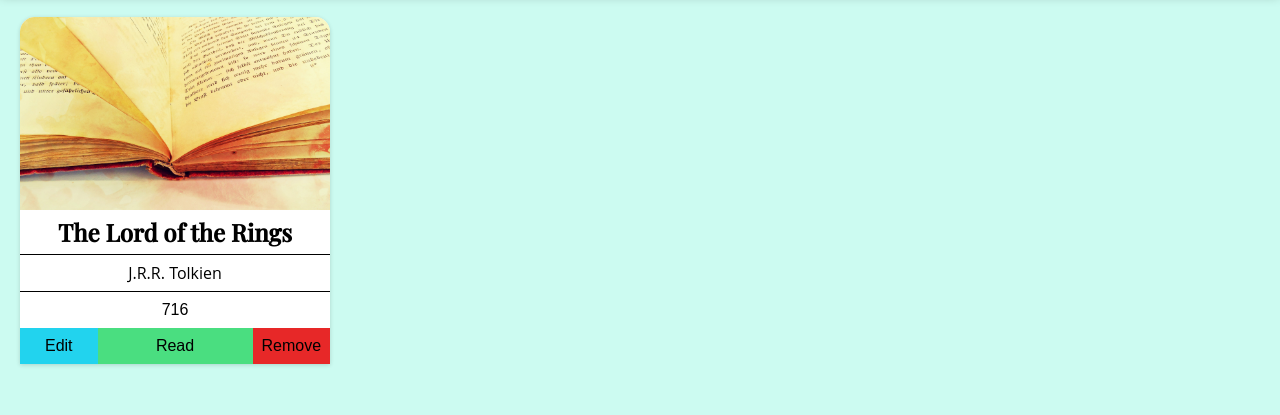
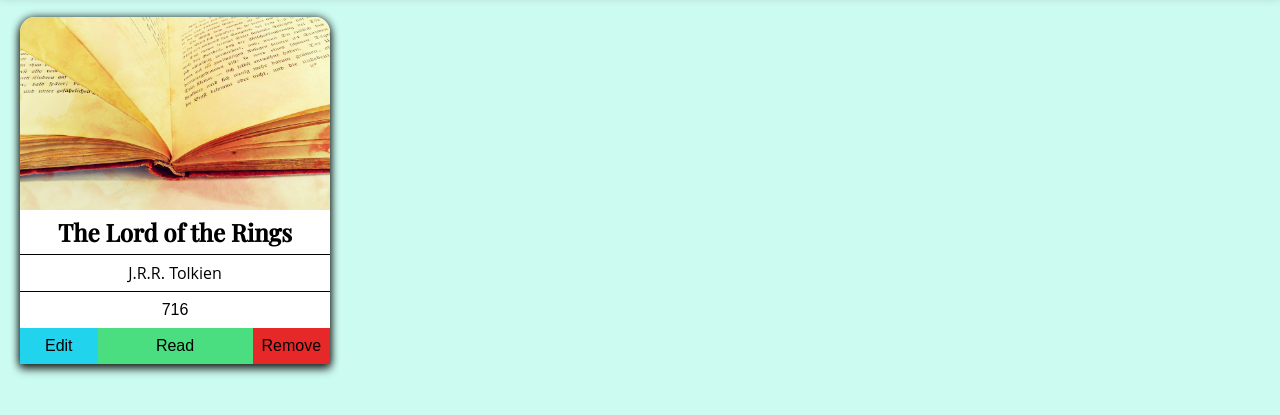
Before and after one commit to momoproblems/js-library, a plain HTML site: page index.html in a window 1280 px wide. Shown: the part 79-494 px from the top of the page. Drawn offline with nearby package versions, Linux system fonts and the light colour scheme.

Commit message:
added shadow to the book card

```diff
--- a/style.css
+++ b/style.css
@@ -123,7 +123,6 @@ body {
 	background-color: rgb(0, 0, 0);
 }
 
-
 /* MEDIA QUERIES for NAVBAR */
 
 @media (max-width: 500px) {
@@ -160,8 +159,7 @@ body {
 }
 
 
-/* BOOK START */
-
+/* BOOK GRID, BOOK CARD START */
 .books-grid {
 	display: grid;
 	grid-template-columns: repeat(auto-fill, minmax(250px, 1fr));
@@ -176,8 +174,10 @@ body {
 	border-top-left-radius: 15px;
 	border-top-right-radius: 15px;
 	background-color: white;
-	box-shadow: rgba(0, 0, 0, 0.16) 0px 1px 4px;;
-	/* line-height: 1.2; */
+	box-shadow:
+    0px 0px 10px rgba(0, 0, 0, 0.4),
+    0px 2px 8px rgba(0, 0, 0, 0.8),
+    0px 6px 10px rgba(0, 0, 0, 0.4);
 }
 
 .book-card > * {
@@ -238,3 +238,5 @@ body {
 	background-color: var(--remove-color);
 
 }
+
+/* BOOK FORM START */
```
